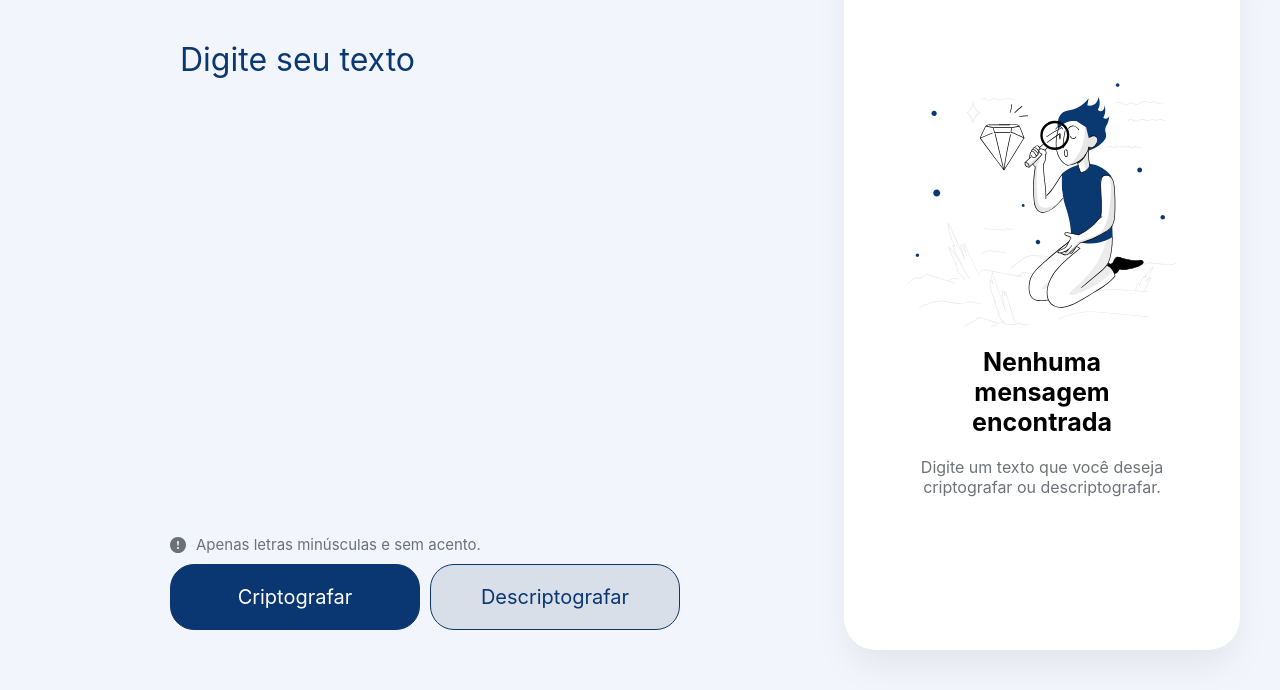
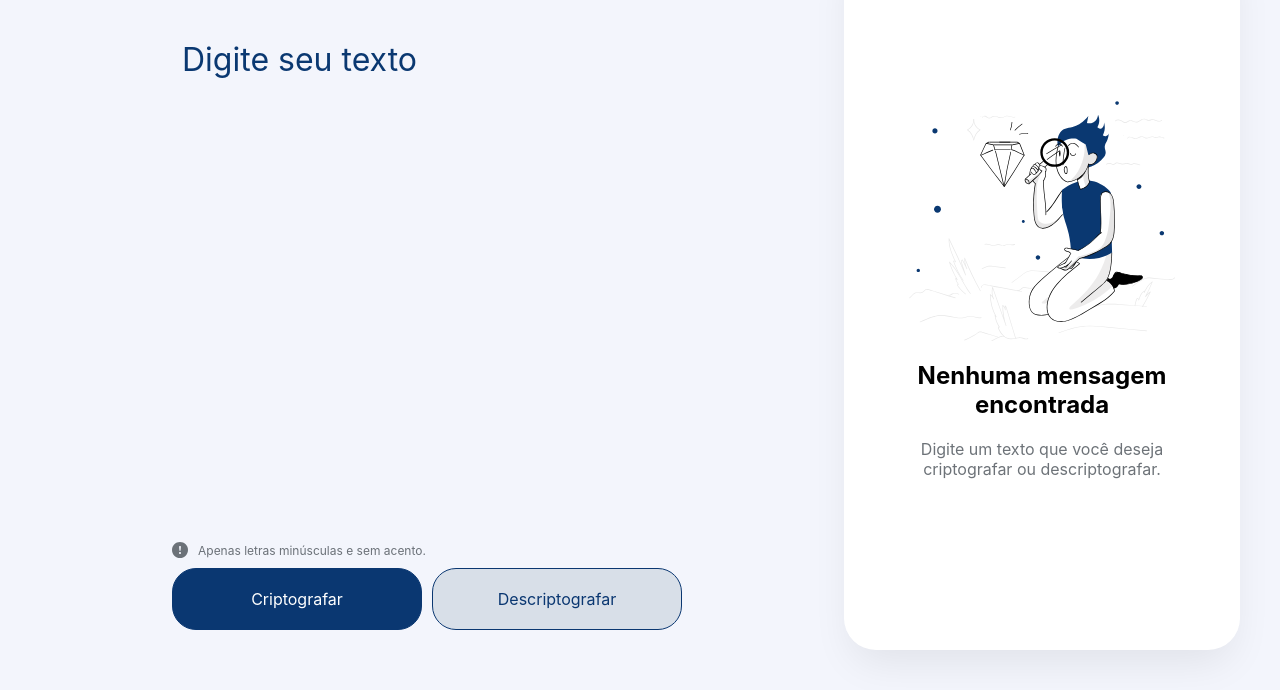
Before and after one commit to getmarcos/decodificador-de-texto, a plain HTML site: page index.html in a window 1280 px wide. Shown: the part 110-800 px from the top of the page. Drawn offline with Linux system fonts and the light colour scheme; a web font is replaced by a local one.

Commit message:
Personalizações

```diff
--- a/index.html
+++ b/index.html
@@ -33,7 +33,7 @@
         <section class="resultado">
             <div id="encriptado">
                 <textarea model="output" id="output" placeholder="Nenhuma mensagem"></textarea>
-                <p id="copiado">Copie e desafie os seus amigos.</p>
+                <p class="copiado">Copie e desafie os seus amigos. 👇</p>
                 <button id="copiar" onclick="copiar()">Copiar</button>
             </div>
             <div id="sem-resultado">
--- a/style.css
+++ b/style.css
@@ -28,7 +28,7 @@ section.logo {
 section.entrada,
 section.resultado {
     margin: 40px;
-    padding: 20px 30px;
+    padding: 20px 32px;
 }
 
 section.resultado {
@@ -48,7 +48,7 @@ section.entrada {
 }
 
 section.entrada .informacao {
-    font-size: 15px;
+    font-size: 12px;
     display: flex;
     gap: 10px;
     align-items: center;
@@ -71,7 +71,7 @@ section.resultado img {
 
 section.resultado div h2 {
     margin: 20px;
-    font-size: 25px;
+    font-size: 24px;
     font-weight: bold;
     padding: 0px 20px;
 }
@@ -81,6 +81,13 @@ section.resultado div p {
     color: #495057;
     opacity: 0.8;
     padding: 0px 20px;
+}
+
+section.resultado .copiado {
+    font-size: 14px;
+    color: #495057;
+    opacity: 0.8;
+    padding: 10px;
 }
 
 textarea {
@@ -105,7 +112,7 @@ button {
     border: 1px solid #0a3771;
     padding: 20px 45px;
     border-radius: 24px;
-    font-size: 20px;
+    font-size: 16px;
     background: #D8DFE8;
     color: #0a3771;
     width: 100%;
--- /dev/null
+++ b/style2.css
@@ -0,0 +1,129 @@
+@import url('https://rsms.me/inter/inter.css');
+
+* {
+    margin: 0;
+    padding: 0;
+    box-sizing: border-box;
+    font-family: 'Inter';
+}
+
+body {
+    width: 100vw;
+    height: 100vh;
+    background: #F3F5FC;
+}
+
+main {
+    width: 100%;
+    height: 100%;
+    display: grid;
+    grid-template-columns: 120px 55% 1fr;
+}
+
+section.logo {
+    padding: 40px;
+}
+
+section.entrada,
+section.resultado {
+    margin: 40px;
+    padding: 32px;
+}
+
+section.entrada {
+    padding-top: 100px;
+}
+
+section.resultado {
+    background: #FFFFFF;
+    box-shadow: 0px 24px 32px -8px rgba(0, 0, 0, 0.08);
+    border-radius: 32px;
+}
+
+section.entrada,
+section.resultado div {
+    display: flex;
+    flex-direction: column;
+}
+
+section.resultado div {
+    width: 100%;
+    height: 100%;
+    align-items: center;
+    justify-content: center;
+    text-align: center;
+}
+
+section.resultado img {
+    width: 80%;
+}
+
+section.resultado h2 {
+    font-weight: 700;
+    color: #343A40;
+    padding: 16px;
+}
+
+section.resultado p {
+    font-size: 16px;
+    font-weight: 400;
+    color: #495057;
+    padding: 16px 16px;
+}
+
+div.informacao {
+    display: flex;
+    gap: 10px;
+    padding: 16px 0px;
+    font-size: 12px;
+    color: #495057;
+}
+
+textarea {
+    flex: 1;
+    overflow: hidden;
+    resize: none;
+    font-size: 32px;
+    padding: 10px;
+    color: #495057;
+    background-color: transparent;
+    width: 100%;
+    height: 79%;
+    border: none;
+    outline: none;
+}
+
+section.entrada textarea, textarea::placeholder {
+    color: #0A3871;
+}
+
+button {
+    border-radius: 24px;
+    padding: 24px;
+    background: #D8DFE8;
+    color: #0A3871;
+    border: 1px solid #0A3871;
+    width: 100%;
+    font-size: 16px;
+    font-weight: 400;
+}
+
+div.botoes {
+    display: grid;
+    gap: 24px;
+    grid-template-columns: 328px 328px;
+}
+
+div.botoes button:first-child {
+    background: #0A3871;
+    color: #FFFFFF;
+}
+
+section.resultado button {
+    background: transparent;
+}
+
+div.resultado .copiado  {
+    font-size: 14px;
+    padding: 10px;
+}
```
